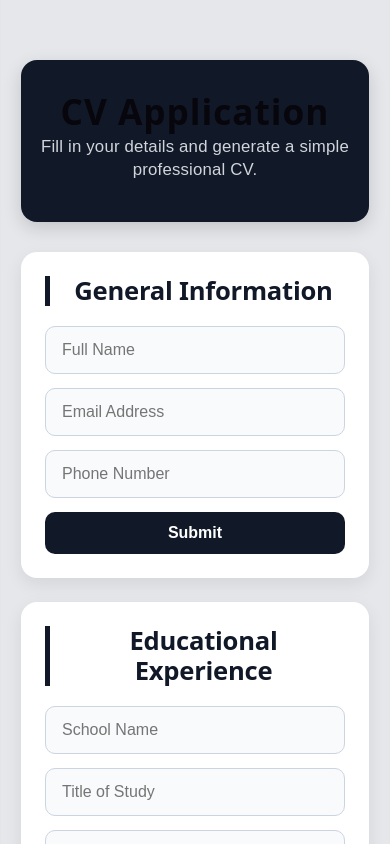
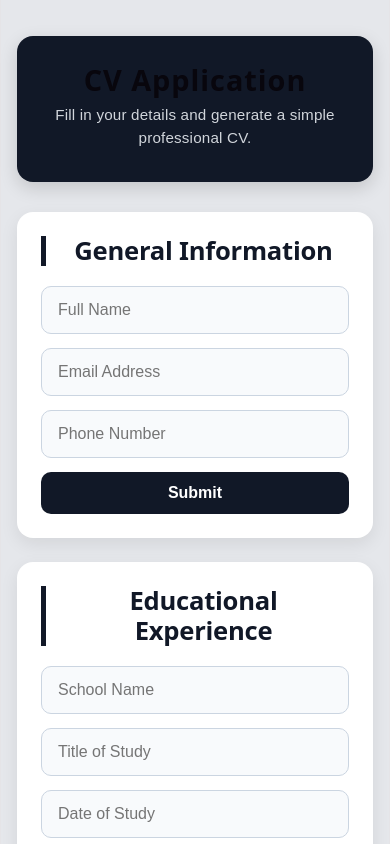
Before and after one commit to BUSISWABILIBILI/cv-application, a React (Vite) app: page / in a window 390 px wide. Shown: the top 844 px of the page. Built offline with nearby package versions, Linux system fonts and the light colour scheme.

Commit message:
style: improve responsive layout

```diff
--- a/src/App.css
+++ b/src/App.css
@@ -65,6 +65,10 @@ body {
   line-height: 1.6;
 }
 
+.form-column {
+  min-width: 0;
+}
+
 @media (max-width: 768px) {
   .cv-layout {
     grid-template-columns: 1fr;
@@ -78,3 +82,32 @@ body {
     font-size: 2.2rem;
   }
 }
+
+@media (max-width: 900px) {
+  .app-container {
+    margin: 20px auto;
+    padding: 16px;
+  }
+
+  .cv-layout {
+    grid-template-columns: 1fr;
+  }
+
+  .app-header {
+    padding: 32px 18px;
+  }
+
+  .app-header h1 {
+    font-size: 2.2rem;
+  }
+}
+
+@media (max-width: 480px) {
+  .app-header h1 {
+    font-size: 1.8rem;
+  }
+
+  .app-header p {
+    font-size: 0.95rem;
+  }
+}
```
